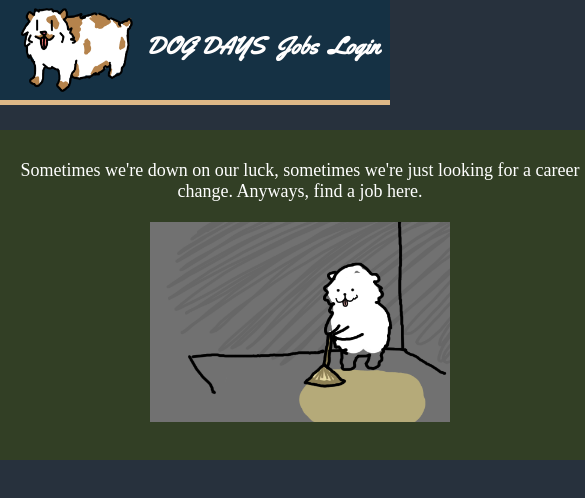
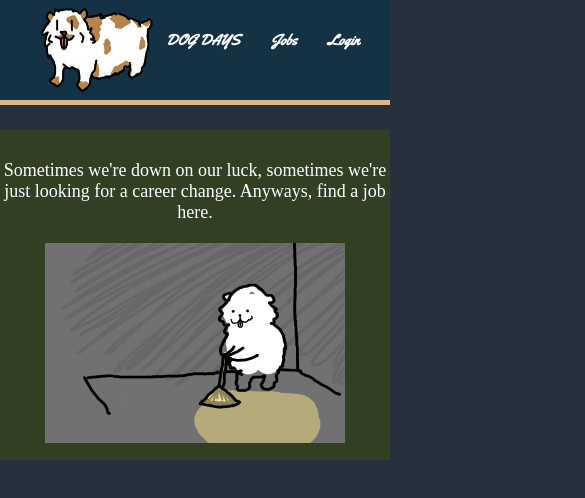
Before and after one commit to Blue-jeans/Dog-Days, a plain HTML site: page index.html in a window 390 px wide. Shown: the whole page, 585 px wide, since content can reach past the window. Drawn offline with Linux system fonts and the light colour scheme.

Commit message:
Made the website more responsive with media queries

```diff
--- a/index.css
+++ b/index.css
@@ -11,6 +11,7 @@ a{
     color:inherit
 }
 nav{
+    width: 100%;
     background-color: rgb(21, 49, 68);
     border-bottom: 5px solid burlywood;
     display: flex;
@@ -69,3 +70,12 @@ input[type=submit] {
       margin-bottom: 20px;
       font-size: large;
   }
+  @media only screen and (max-width: 850px) {
+   nav{
+       font-size: 10px;
+       width: 100%;
+   }
+   .options{
+       width:100%;
+   }
+  }
--- a/index.html
+++ b/index.html
@@ -15,7 +15,7 @@
         <div id="imageAndName">
 
             <img src="images/dogh.png" alt="a photo of a cartoon dog" id="logo">
-            <a href="index.html"><h1 id="title">DOG DAYS</h1>
+            <a href="Index.html"><h1 id="title">DOG DAYS</h1>
          </a>
         </div>
         <div id="jobsbar">
```
